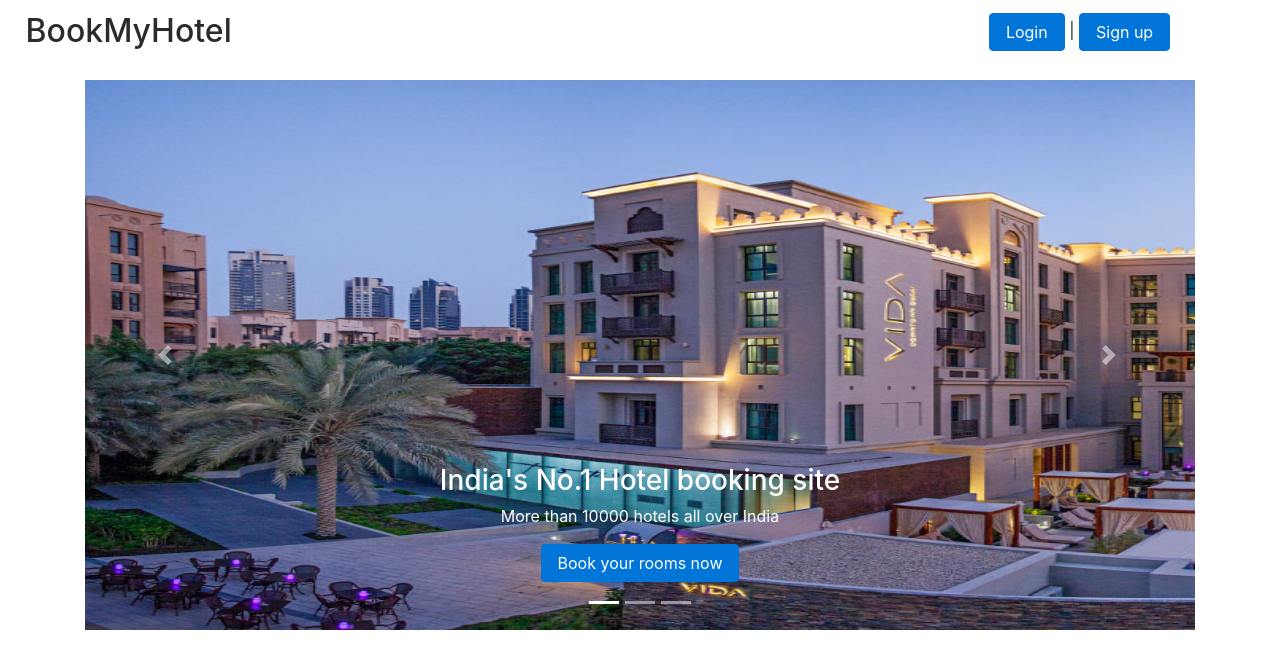
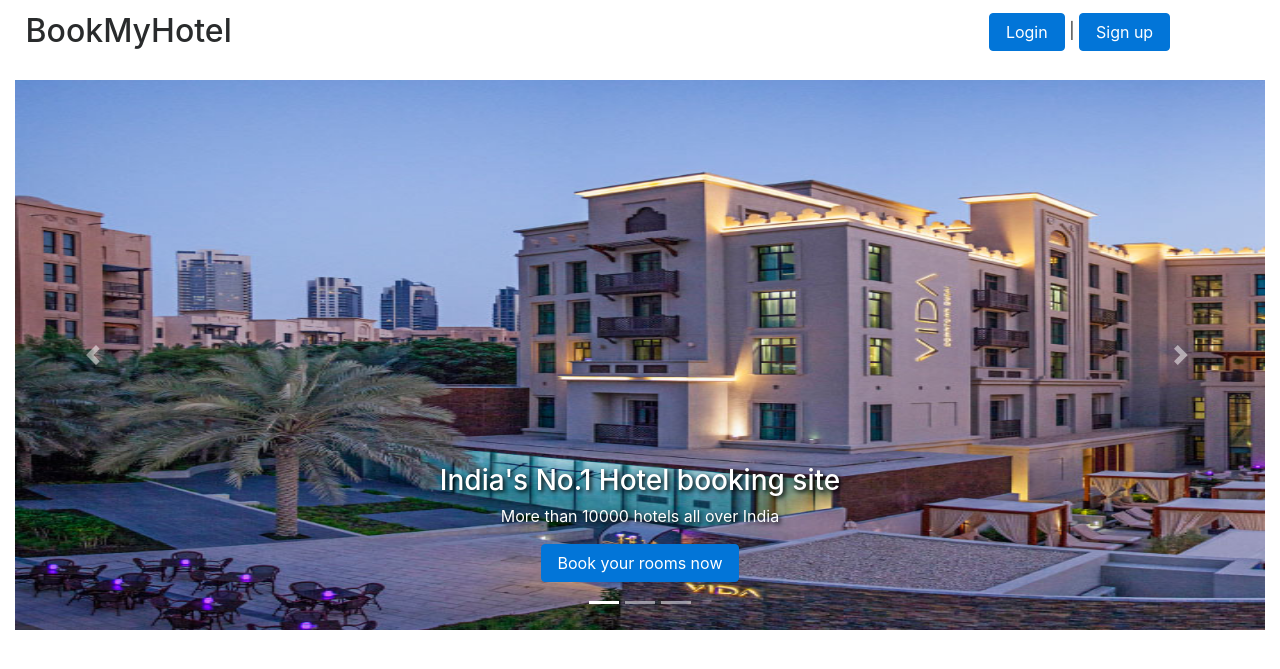
Before and after one commit to Blade254/book-my-hotel, a Django app: page / in a window 1280 px wide. Shown: the top 669 px of the page. Run offline with Django 3.2, Linux system fonts and the light colour scheme; some libraries are stand-ins or nearby versions.

Commit message:
Home page improved

```diff
--- a/home/templates/home.html
+++ b/home/templates/home.html
@@ -18,8 +18,8 @@
         {% endif %}
     </div>
     <br/>
-    <div class="container">
-    <div id="HotelsGallery" class="carousel slide" data-ride="carousel">
+
+    <div id="HotelsGallery" class="carousel slide col-sm-12" data-ride="carousel">
         <ol class="carousel-indicators">
             <li data-target="#HotelsGallery" data-slide-to="0" class="active"></li>
             <li data-target="#HotelsGallery" data-slide-to="1"></li>
@@ -29,8 +29,8 @@
             <div class="carousel-item active">
               <img style="width: 100%; height: 550px" class="d-block img-fluid" src="/static/home/hotel4.jpg" alt="First slide">
               <div class="carousel-caption d-none d-md-block">
-                <h3> India's No.1 Hotel booking site </h3>
-                <p> More than 10000 hotels all over India</p>
+                <h3 style="text-shadow: 2px 2px 4px #000000;"> India's No.1 Hotel booking site </h3>
+                <p style="text-shadow: 2px 2px 4px #000000;"> More than 10000 hotels all over India</p>
                   <div class="center">
                     <h3><a href="{% url 'search' %}" class="btn btn-primary">Book your rooms now</a></h3>
                   </div>
@@ -39,8 +39,8 @@
             <div class="carousel-item">
               <img style="width: 100%; height: 550px" class="d-block img-fluid" src="/static/home/hotel3.jpg" alt="Second slide">
               <div class="carousel-caption d-none d-md-block">
-                <h3 style="color: black"> India's No.1 Hotel booking site </h3>
-                <p style="color: black"> More than 10000 hotels all over India</p>
+                <h3 style="text-shadow: 2px 2px 4px #000000;"> India's No.1 Hotel booking site </h3>
+                <p style="text-shadow: 2px 2px 4px #000000;"> More than 10000 hotels all over India</p>
                   <div class="center">
                     <h3><a href="{% url 'search' %}" class="btn btn-primary">Book your rooms now</a></h3>
                   </div>
@@ -49,8 +49,8 @@
             <div class="carousel-item">
               <img style="width: 100%; height: 550px" class="d-block img-fluid" src="/static/home/hotel2.jpg" alt="Third slide">
               <div class="carousel-caption d-none d-md-block">
-                <h3> India's No.1 Hotel booking site </h3>
-                <p> More than 10000 hotels all over India</p>
+                <h3 style="text-shadow: 2px 2px 4px #000000;"> India's No.1 Hotel booking site </h3>
+                <p style="text-shadow: 2px 2px 4px #000000;"> More than 10000 hotels all over India</p>
                   <div class="center">
                     <h3><a href="{% url 'search' %}" class="btn btn-primary">Book your rooms now</a></h3>
                   </div>
@@ -66,7 +66,6 @@
             <span class="sr-only">Next</span>
         </a>
     </div>
-    </div>
     <script>
         $('.carousel').carousel({
           interval: 4000
```
